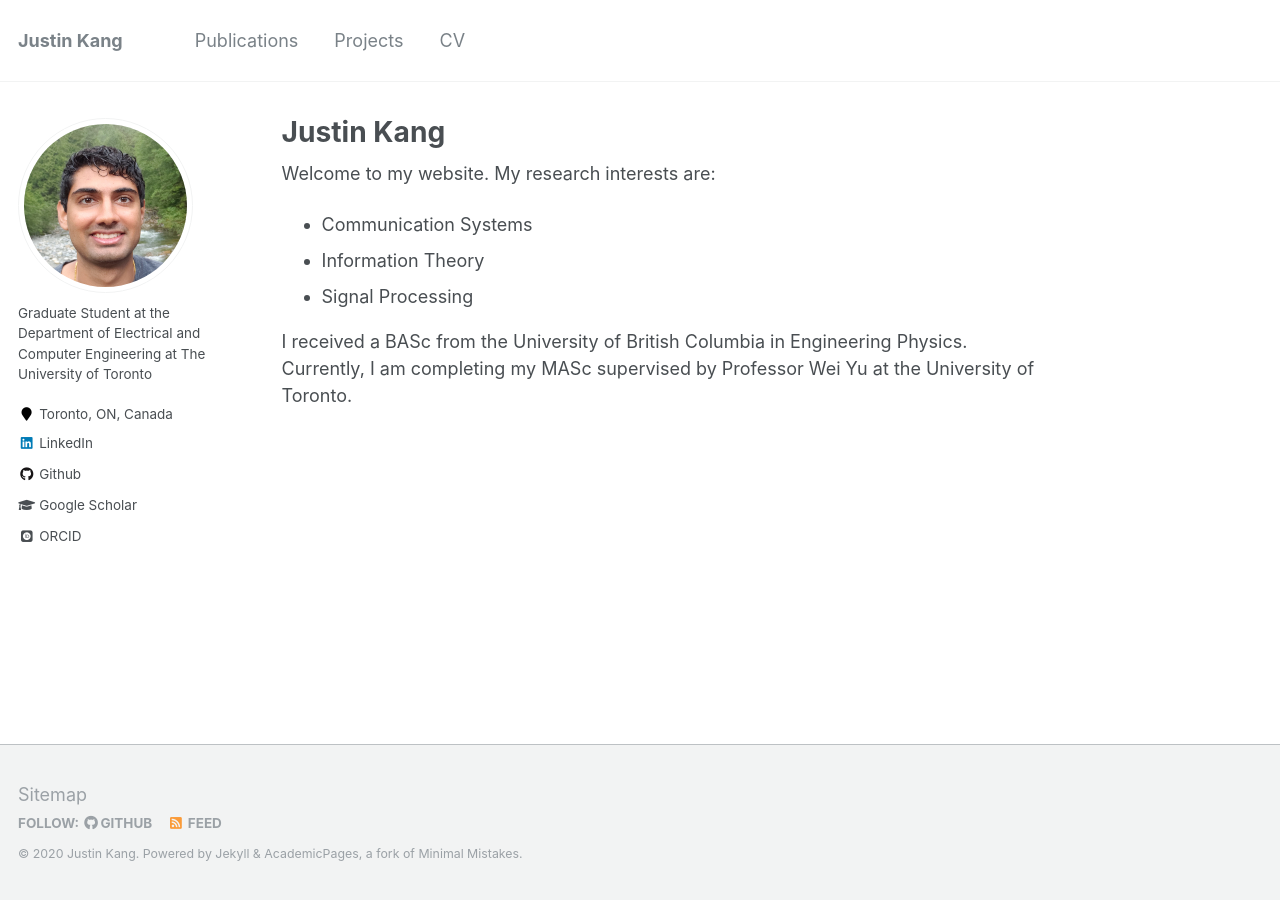
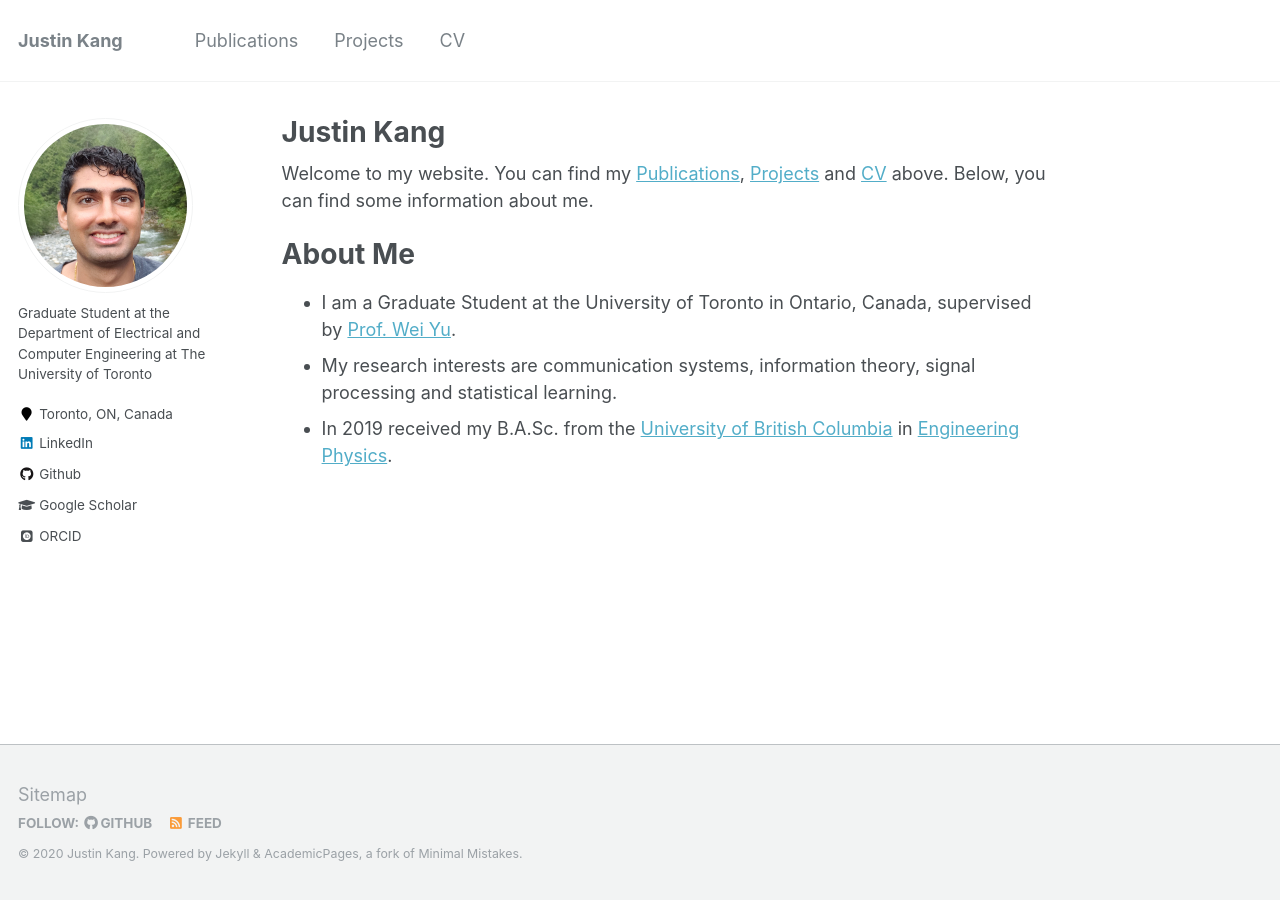
Before and after one commit to justinkang221/justinkang221.github.io, a Jekyll site: the page built from _pages/about.md, in a window 1280 px wide. Built offline with Jekyll 4.4.1, drawn with Linux system fonts in a browser that asks for light colours; some web fonts are replaced.

Commit message:
update about me

```diff
--- a/_pages/about.md
+++ b/_pages/about.md
@@ -7,12 +7,11 @@ redirect_from:
   - /about/
   - /about.html
 ---
-Welcome to my website. My research interests are:
-* Communication Systems
-* Information Theory
-* Signal Processing
+Welcome to my website. You can find my <a href=''>Publications</a>, <a href=''>Projects</a> and <a href=''>CV</a> above. Below, you can find some information about me.
 
+About Me
+======
 
-I received a BASc from the
-University of British Columbia in Engineering Physics. Currently, I am
-completing my MASc supervised by Professor Wei Yu at the University of Toronto.
+* I am a Graduate Student at the University of Toronto in Ontario, Canada, supervised by <a href='https://www.comm.utoronto.ca/~weiyu/'>Prof. Wei Yu</a>.
+* My research interests are communication systems, information theory, signal processing and statistical learning.
+* In 2019 received my B.A.Sc. from the <a href='https://www.ubc.ca/'>University of British Columbia</a> in <a href="https://www.engphys.ubc.ca/">Engineering Physics</a>.
```
